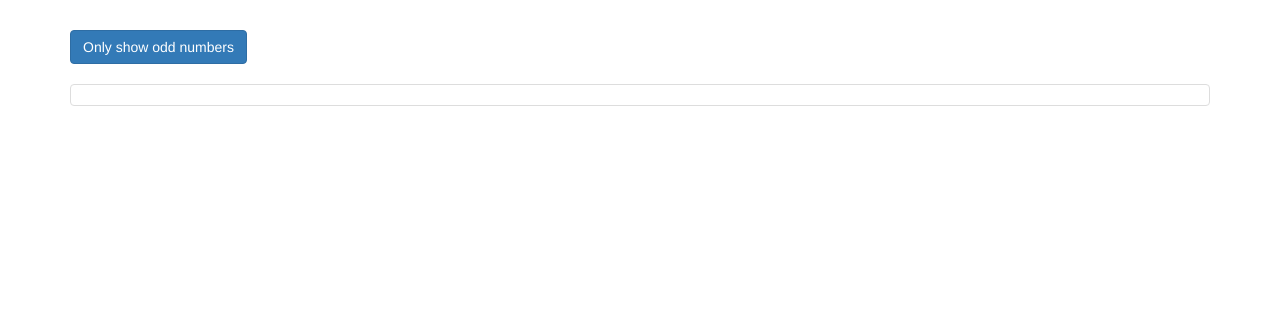
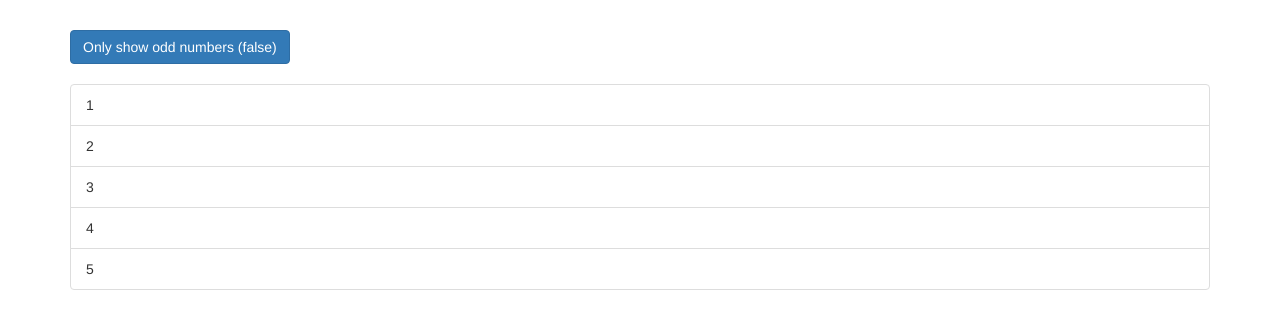
Before and after one commit to doug-newton/angular-udemy-course-project, an Angular app: page / in a window 1280 px wide. Shown: the top 328 px of the page. Built offline with nearby package versions, Linux system fonts and the light colour scheme.

Commit message:
toggle display of odd numbers only (my way)

```diff
--- a/src/app/app.component.html
+++ b/src/app/app.component.html
@@ -1,18 +1,15 @@
 <div class="container">
   <div class="row">
     <div class="col-xs-12">
-      <button
-        class="btn btn-primary"
-        (click)="onlyOdd = !onlyOdd">Only show odd numbers</button>
+      <button class="btn btn-primary" (click)="onlyOdd = !onlyOdd">Only show odd numbers ({{onlyOdd}})</button>
       <br><br>
       <ul class="list-group">
-        <li
-          class="list-group-item">
-        </li>
+        <ng-container *ngFor="let number of numbers">
+          <li *ngIf="!onlyOdd || number % 2==1" class="list-group-item">
+            {{ number }}
+          </li>
+        </ng-container>
       </ul>
-      <ng-template [ngIf]="onlyOdd">
-        <p>Only odd</p>
-      </ng-template>
     </div>
   </div>
 </div>
```
